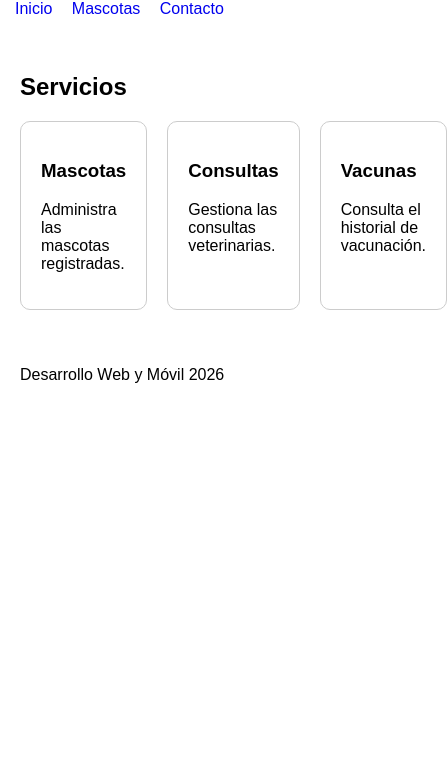
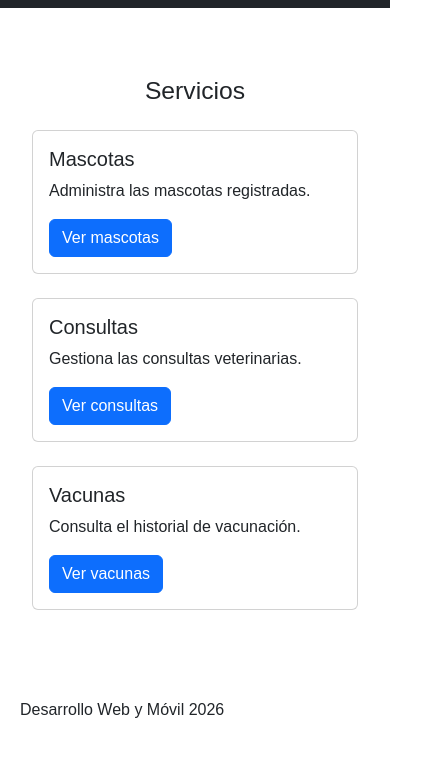
Before and after one commit to MartinCerpa/Veterinaria, a plain HTML site: page index.html in a window 390 px wide. Shown: the part 169-927 px from the top of the page, 447 px wide, since content can reach past the window. Before the commit the page ends 844 px from the top, so only its background shows below. Drawn offline with nearby package versions, Linux system fonts and the light colour scheme.

Commit message:
Implementa Bootstrap y diseño responsive

```diff
--- a/css/style.css
+++ b/css/style.css
@@ -52,3 +52,8 @@ button {
     padding: 10px;
     cursor: pointer;
 }
+
+.card:hover {
+    transform: translateY(-4px);
+    transition: 0.2s;
+}
--- a/index.html
+++ b/index.html
@@ -4,6 +4,9 @@
     <meta charset="UTF-8">
     <meta name="viewport" content="width=device-width, initial-scale=1.0">
     <title>VetConnect</title>
+
+    <link href="https://cdn.jsdelivr.net/npm/bootstrap@5.3.8/dist/css/bootstrap.min.css" rel="stylesheet">
+
     <link rel="stylesheet" href="css/style.css">
 </head>
 <body>
@@ -13,45 +16,82 @@
         <p>Sistema de gestión veterinaria</p>
     </header>
 
-    <nav>
-        <a href="index.html">Inicio</a>
-        <a href="mascotas.html">Mascotas</a>
-        <a href="contacto.html">Contacto</a>
+    <nav class="navbar navbar-expand-lg bg-dark navbar-dark">
+        <div class="container">
+
+            <a class="navbar-brand" href="index.html">VetConnect</a>
+
+            <button class="navbar-toggler" type="button"
+                data-bs-toggle="collapse"
+                data-bs-target="#menuPrincipal">
+                <span class="navbar-toggler-icon"></span>
+            </button>
+
+            <div class="collapse navbar-collapse" id="menuPrincipal">
+             <ul class="navbar-nav ms-auto">
+                    <li class="nav-item">
+                        <a class="nav-link" href="index.html">Inicio</a>
+                    </li>
+
+                 <li class="nav-item">
+                        <a class="nav-link" href="mascotas.html">Mascotas</a>
+                 </li>
+
+                    <li class="nav-item">
+                        <a class="nav-link" href="contacto.html">Contacto</a>
+                    </li>
+                </ul>
+            </div>
+
+        </div>
     </nav>
 
     <main>
 
-        <section>
+       <section class="container my-5">
+    <h2 class="text-center mb-4">Servicios</h2>
 
-            <h2>Servicios</h2>
+    <div class="row g-4">
 
-            <div class="contenedor">
+        <div class="col-12 col-md-6 col-lg-4">
+            <div class="card h-100">
+                <div class="card-body">
+                    <h5 class="card-title">Mascotas</h5>
+                    <p class="card-text">Administra las mascotas registradas.</p>
+                    <a href="mascotas.html" class="btn btn-primary">Ver mascotas</a>
+                </div>
+            </div>
+        </div>
 
-                <div class="tarjeta">
-                    <h3>Mascotas</h3>
-                    <p>Administra las mascotas registradas.</p>
+        <div class="col-12 col-md-6 col-lg-4">
+            <div class="card h-100">
+                <div class="card-body">
+                    <h5 class="card-title">Consultas</h5>
+                    <p class="card-text">Gestiona las consultas veterinarias.</p>
+                    <a href="#" class="btn btn-primary">Ver consultas</a>
                 </div>
+            </div>
+        </div>
 
-                <div class="tarjeta">
-                    <h3>Consultas</h3>
-                    <p>Gestiona las consultas veterinarias.</p>
+        <div class="col-12 col-md-6 col-lg-4">
+            <div class="card h-100">
+                <div class="card-body">
+                    <h5 class="card-title">Vacunas</h5>
+                    <p class="card-text">Consulta el historial de vacunación.</p>
+                    <a href="#" class="btn btn-primary">Ver vacunas</a>
                 </div>
+            </div>
+        </div>
 
-                <div class="tarjeta">
-                    <h3>Vacunas</h3>
-                    <p>Consulta el historial de vacunación.</p>
-                </div>
-
-            </div>
-
-        </section>
+    </div>
+</section>
 
     </main>
 
     <footer>
         <p>Desarrollo Web y Móvil 2026</p>
     </footer>
-
+    <script src="https://cdn.jsdelivr.net/npm/bootstrap@5.3.8/dist/js/bootstrap.bundle.min.js"></script>
 </body>
 
 </html>
```
